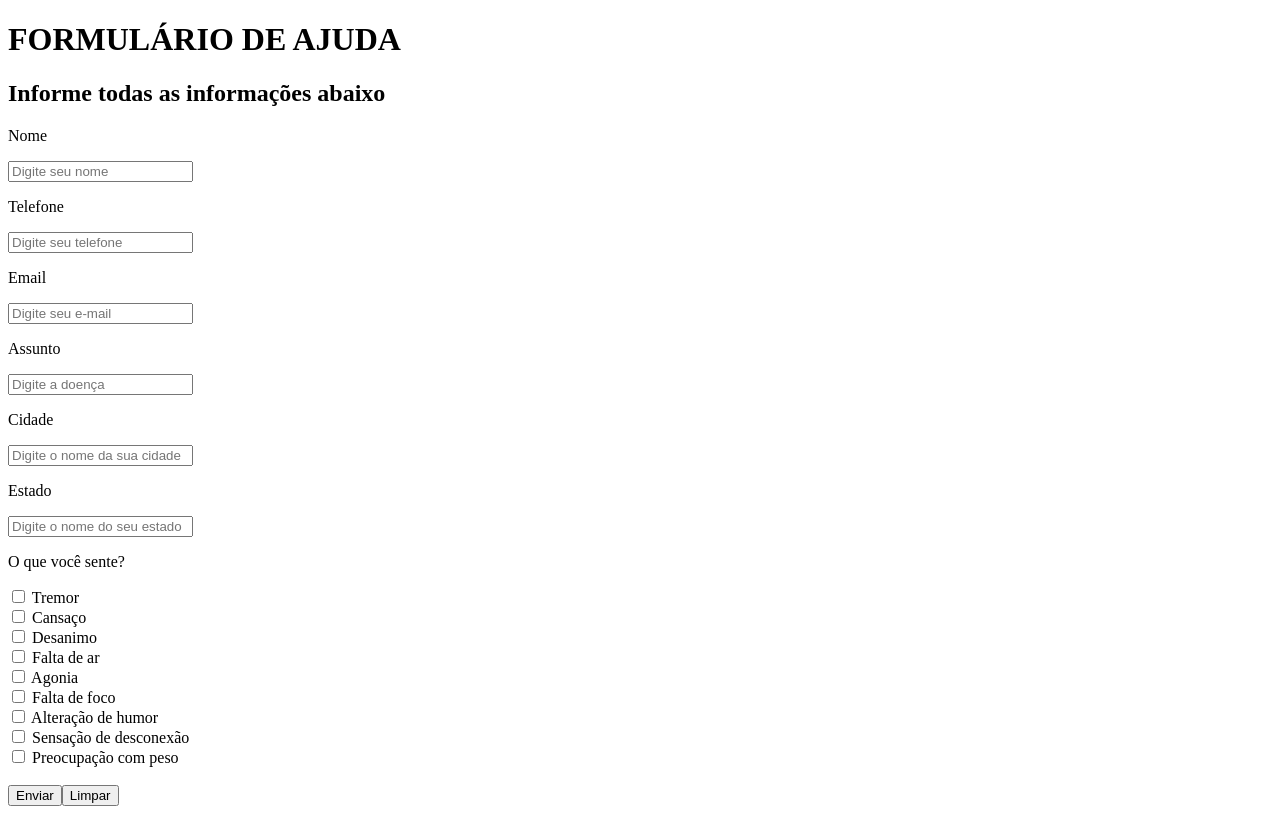
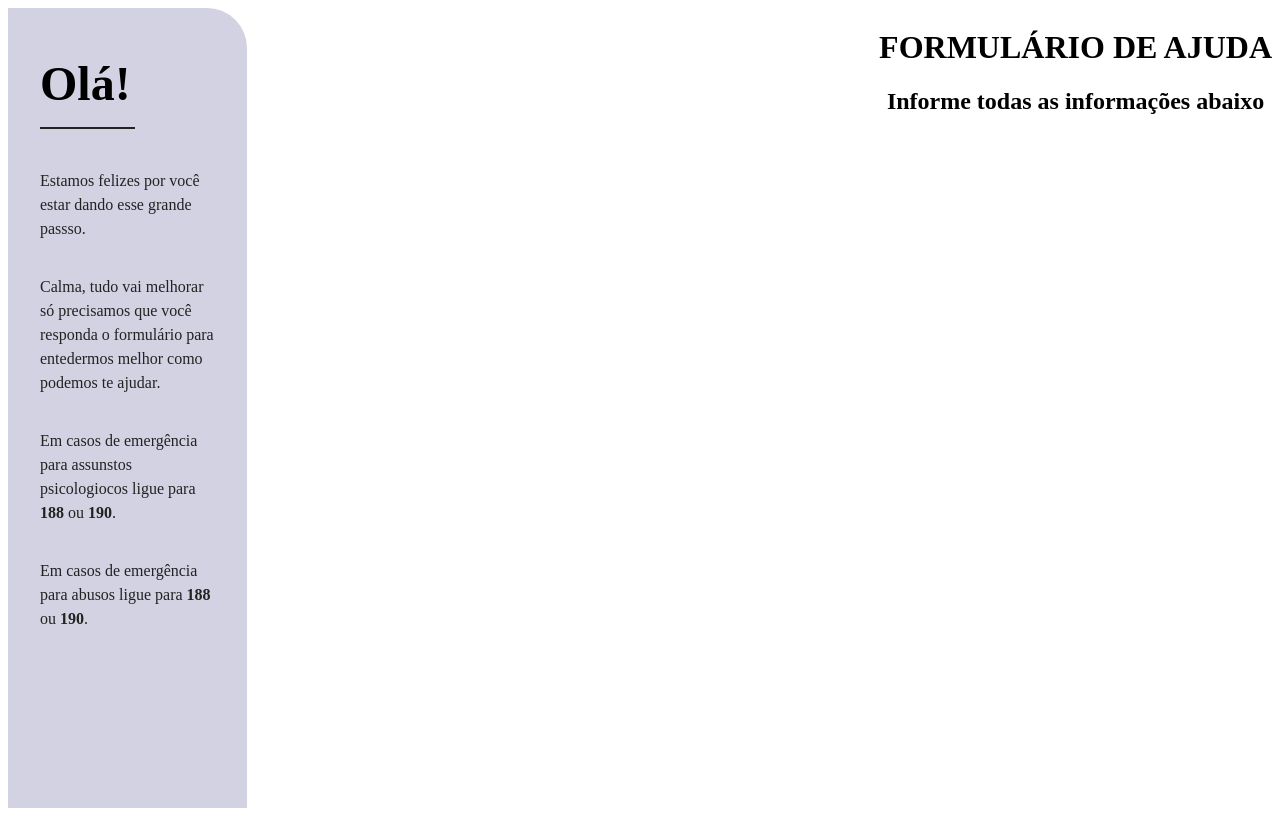
Before and after one commit to saulomunizdev/LAR, a React (Vite) app: page /formulario in a window 1280 px wide. Built offline with nearby package versions, Linux system fonts and the light colour scheme.

Commit message:
FormAjuda

```diff
--- a/src/Pages/FormQueroAjuda.tsx
+++ b/src/Pages/FormQueroAjuda.tsx
@@ -37,41 +37,68 @@ function FormQueroAjuda () {
     }
 
     return(
+        <div className={style.divFormGeral}>
 
-        <div className={style.divPaiForAjuda}>
-            <h1>FORMULÁRIO DE AJUDA</h1>
-            <h2 className={style.formH2}>Informe todas as informações abaixo </h2>
-            <div className={style.FormAjuda}>
-                <p className={style.FormParagrafo}>Nome</p>
-                <input className={style.FormInput} onChange={modificarNome} type="text" placeholder="Digite seu nome" />
-                <p className={style.FormParagrafo}>Telefone</p>
-                <input className={style.FormInput} onChange={modificarTelefone} type="text" placeholder="Digite seu telefone" />
-                <p className={style.FormParagrafo}>Email</p>
-                <input className={style.FormInput} onChange={modificarEmail} type="text" placeholder="Digite seu e-mail" />
-                <p className={style.FormParagrafo}>Assunto</p>
-                <input className={style.FormInput}  onChange={modificarAssunto} type="text" placeholder="Digite a doença" />
-                <p className={style.FormParagrafo}>Cidade</p>
-                <input className={style.FormInput}  onChange={modificarCidade} type="text" placeholder="Digite o nome da sua cidade" />
-                <p className={style.FormParagrafo}>Estado</p>
-                <input className={style.FormInput}  onChange={modificarEstado} type="text" placeholder="Digite o nome do seu estado" />
-                <p className={style.FormParagrafo}>O que você sente?</p>
+            <div className={style.divLateral}>
+                <h1>Olá!</h1>
+                <hr />
+                <p> Estamos felizes por você estar dando esse grande passso. </p>
+                <p> Calma, tudo vai melhorar só precisamos que você responda o formulário para entedermos melhor como podemos te ajudar. </p>
+                <p> Em casos de emergência para assunstos psicologiocos ligue para <strong>188</strong> ou <strong>190</strong>.</p>
+                <p> Em casos de emergência para abusos ligue para <strong>188</strong> ou <strong>190</strong>.</p>
+            </div>
 
-                <input type="checkbox" /> Tremor <br />
-                <input type="checkbox" /> Cansaço <br />
-                <input type="checkbox" /> Desanimo <br />
-                <input type="checkbox" /> Falta de ar <br />
-                <input type="checkbox" /> Agonia <br />
-                <input type="checkbox" /> Falta de foco <br />
-                <input type="checkbox" /> Alteração de humor <br />
-                <input type="checkbox" /> Sensação de desconexão <br />
-                <input type="checkbox" /> Preocupação com peso <br /><br />
+            <div className={style.divHs}>
+                <h1 className={style.divH1}>FORMULÁRIO DE AJUDA</h1>
+                <h2 className={style.divH2}>Informe todas as informações abaixo </h2>
+            </div>
 
-                <button className={style.btoFormAjuda} >Enviar</button>
-                <button className={style.btoFormAjuda}>Limpar</button>
-                <br />
-            </div>
         </div>
     )
 }
 
 export default FormQueroAjuda;
+
+
+            // <div className={style.divPaiForAjuda}>
+
+
+            //     <div className={style.FormAjuda}>
+            //         <p className={style.FormParagrafo}>Nome</p>
+            //         <input className={style.FormInput} onChange={modificarNome} type="text" placeholder="Digite seu nome" />
+            //         <p className={style.FormParagrafo}>Telefone</p>
+            //         <input className={style.FormInput} onChange={modificarTelefone} type="text" placeholder="Digite seu telefone" />
+            //         <p className={style.FormParagrafo}>Email</p>
+            //         <input className={style.FormInput} onChange={modificarEmail} type="text" placeholder="Digite seu e-mail" />
+            //         <p className={style.FormParagrafo}>Assunto</p>
+            //         <input className={style.FormInput}  onChange={modificarAssunto} type="text" placeholder="Digite a doença" />
+            //         <p className={style.FormParagrafo}>Cidade</p>
+            //         <input className={style.FormInput}  onChange={modificarCidade} type="text" placeholder="Digite o nome da sua cidade" />
+            //         <p className={style.FormParagrafo}>Estado</p>
+            //         <input className={style.FormInput}  onChange={modificarEstado} type="text" placeholder="Digite o nome do seu estado" />
+            //         <p className={style.FormParagrafo}>O que você sente?</p>
+            //     </div>
+
+            //     <div>
+            //         <input type="checkbox" /> Tremor <br />
+            //         <input type="checkbox" /> Cansaço <br />
+            //         <input type="checkbox" /> Desanimo <br />
+            //         <input type="checkbox" /> Falta de ar <br />
+            //         <input type="checkbox" /> Agonia <br />
+            //         <input type="checkbox" /> Falta de foco <br />
+            //         <input type="checkbox" /> Alteração de humor <br />
+            //         <input type="checkbox" /> Sensação de desconexão <br />
+            //         <input type="checkbox" /> Preocupação com peso <br />
+            //         <input type="checkbox" /> Perda de interesse <br />
+            //         <input type="checkbox" /> Sofri abuso psicologico <br />
+            //         <input type="checkbox" /> Sofri abuso fisico <br />
+            //         <input type="checkbox" /> Sofri abuso sexual <br />
+            //         <input type="checkbox" /> Sofri abuso patrimonial <br />
+            //         <input type="checkbox" /> Sofri abuso moral <br /><br />
+            //     </div>
+
+            //         <button className={style.btoFormAjuda} >Enviar</button>
+            //         <button className={style.btoFormAjuda}>Limpar</button>
+            //         <br />
+
+            // </div>
--- a/src/Style/saulo.module.css
+++ b/src/Style/saulo.module.css
@@ -1,102 +1,57 @@
-/* CABEÇALHO */
 
-.cabecalho {
-    display: flex;
-    flex-direction: row;
-    /* justify-content: end; */
-    align-items: center;
-    background-color: #A9DBEC;
-    padding: 10px;
-    border-radius: 5px;
-    height: 100px;
-  }
+/* Div geral */
+.divFormGeral {
+  display: flex;
+  flex-direction: row;
+  height: 100vh;
+}
 
-  .cab-menu1, .cab-menu2 {
-      color: white;
-      font-size: 20px;
-      padding: 10px;
-  }
+/* Menu lateral */
+.divLateral {
+  background-color: #D3D2E2;
+  width: 400px;
+  height: 100vh;
+  border-top-right-radius: 40px;
+  border-bottom-right-radius: 0;
+  border-top-left-radius: 0;
+  border-bottom-left-radius: 0;
+  border-left: none;
+  padding: 48px 32px;
+  box-sizing: border-box;
+  display: flex;
+  flex-direction: column;
+  justify-content: flex-start;
+  flex: 1;
+  margin-right: 50%;
+}
+
+/* Título centralizado */
+.divLateral h1 {
+  font-size: 3rem;
+  font-weight: bold;
+  margin-bottom: 16px;
+  margin-top: 0;
+}
+
+/* Linha abaixo do título */
+.divLateral hr {
+  border: none;
+  border-top: 2px solid #222;
+  width: 95px;
+  margin: 0 0 24px 0;
+  text-align: center;
+}
+
+/* Texto do parágrafo */
+.divLateral p {
+  color: #222;
+  font-size: 1rem;
+  margin-bottom: 18px;
+  line-height: 1.5;
+  text-align: left;
+}
 
 
-  /* RODAPÉ */
-
-  .rodape {
-      background-color: #A9DBEC;
-      color: #fff;
-      text-align: center;
-      padding: 10px 0;
-      position: fixed;
-      bottom: 0;
-      width: 100%;
-
-  }
-
-
-  .login {
-    display: flex;
-    flex-direction: column;
-    align-items: center;
-    justify-content: center;
-    height: 80vh;
-  }
-
-  .cadastro {
-    display: flex;
-    flex-direction: column;
-    align-items: center;
-    justify-content: center;
-    height: 50vh;
-  }
-
-/* COMPLEMENTO INSTITUIÇÃO */
-
-.divInst {
-  display: flex;
-  flex-direction: row;
-
+.divHs{
+text-align: center;
 }
-
-  .instCard {
-    width: 200PX;
-    height: 200px;
-    border: 1px solid black;
-    border-radius: 5%;
-    background-color: #F2C49F;
-    margin: 10px;
-    padding: 10px;
-  }
-
-  /* ESTILO DO BOTÃO DO MENU */
-
-
-
-.bto {
-  background: transparent;
-  border: #A9DBEC 1px solid;
-  padding: 10px 20px;
-  font-size: 16px;
-  cursor: pointer;
-  position: relative;
-  transition: all 0.3s ease;
-}
-
-button:hover {
-  color: white;
-  /* text-decoration: underline;
-  text-decoration-color: white; */
-  /* text-decoration-style: wavy; */
-  font-weight: bold;
-}
-
-.btoSOS{
-  background: red;
-  color: white;
-  font-weight: bold;
-  border: red 1px solid;
-  border-radius: 50px;
-  padding: 10px 20px;
-  font-size: 16px;
-  cursor: pointer;
-  position: relative;
-  transition: all 0.3s ease;
-}
```
